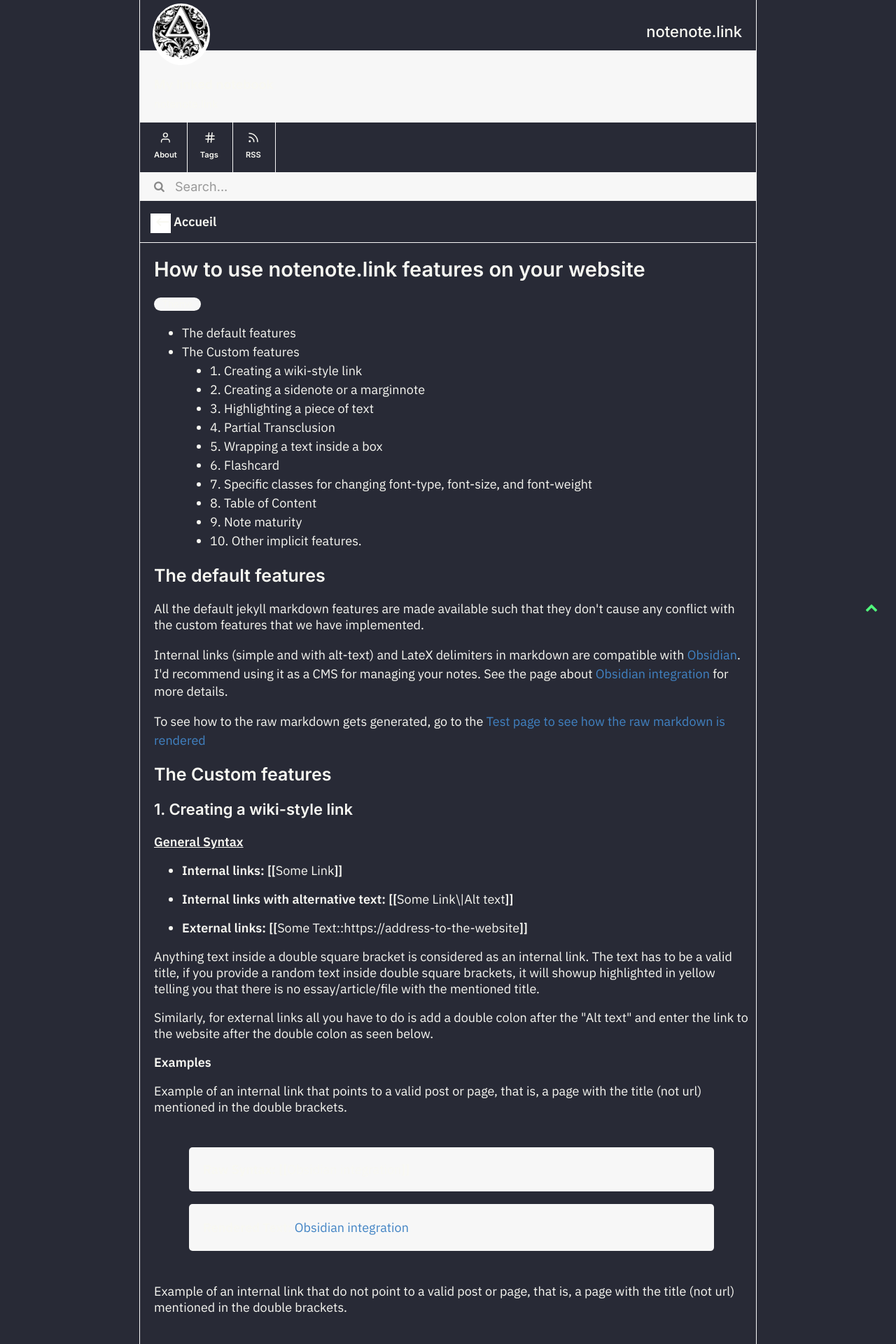
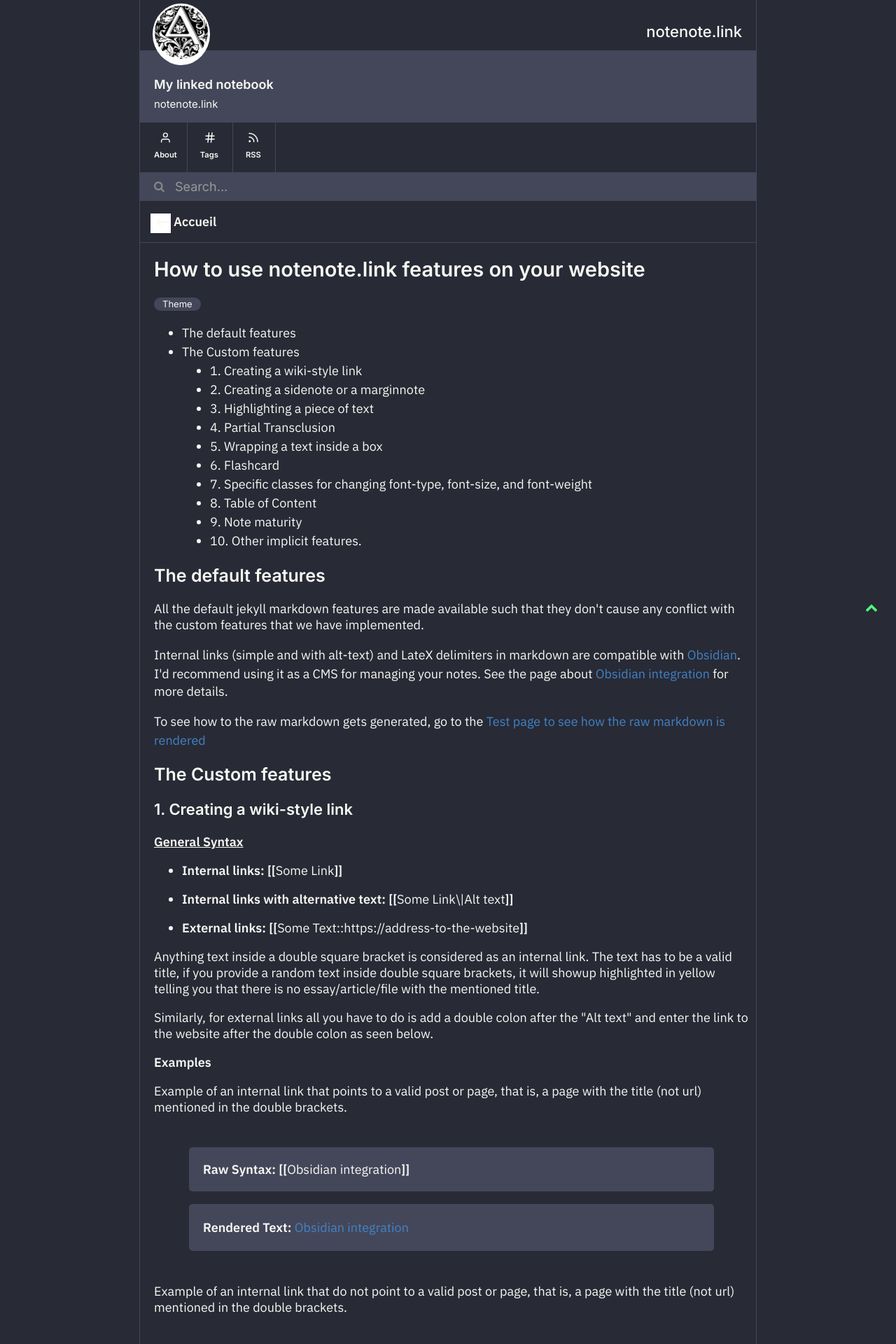
Before and after one commit to Krishna8009/Krishna8009.github.io, a Jekyll site: the page built from _notes/How to use the special features.md, in a window 1280 px wide. Shown: the top 1920 px of the page at 70% size. Built offline with Jekyll 4.4.1, drawn with Linux system fonts in a browser that asks for light colours; comment, search, counter and statistics services are not loaded.

Commit message:
Update style.css

```diff
--- a/assets/css/style.css
+++ b/assets/css/style.css
@@ -38,9 +38,9 @@
 }
 
 .box {
-    border-left: 1px solid #f7f7f7;
-    border-right: 1px solid #f7f7f7;
-    border-bottom: 1px solid #f7f7f7;
+    border-left: 1px solid #44475a;
+    border-right: 1px solid #44475a;
+    border-bottom: 1px solid #44475a;
     width: 80%;
     position: absolute;
     top: 0px;
@@ -152,7 +152,7 @@
 
 .regular-sans code {
     padding: 20px;
-    background-color: #f7f7f7;
+    background-color: #44475a;
     border-radius: 5px;
     border: none;
     font-family: 'IBM Plex Sans', Inter, 'Segoe UI', Roboto, Oxygen, Ubuntu, Cantarell, 'Open Sans', 'Helvetica Neue', sans-serif !important;
@@ -160,7 +160,7 @@
 
 .serif code {
     padding: 20px;
-    background-color: #f7f7f7;
+    background-color: #44475a;
     border-radius: 5px;
     border: none;
     font-family: 'EB Garamond', Georgia, serif !important;
@@ -176,7 +176,7 @@
     padding: 15px 15px  15px 15px;
     vertical-align:middle;
     width: 90%;
-    background-color: #f7f7f7;
+    background-color: #44475a;
     border: 1px solid #e9e9e9;
     border-radius: 5px;
     color: #50fa7b;
@@ -201,7 +201,7 @@
     font-family: inherit;
     font-size: inherit;
     padding: 20px;
-    background-color: #f7f7f7;
+    background-color: #44475a;
     border-radius: 5px;
 }
 
@@ -246,11 +246,11 @@
 }
 
 thead tr:nth-child(odd) {
-    background-color: #f7f7f7;
+    background-color: #44475a;
 }
 
 tbody tr:nth-child(even) {
-    background-color: #f7f7f7;
+    background-color: #44475a;
 }
 
 hr {
@@ -263,7 +263,7 @@
 /* Blogposts: Post-heading, Post-subheading, Post-content, Related Posts*/
 
 .site-heading {
-    border-bottom: 2px solid #f7f7f7;
+    border-bottom: 2px solid #44475a;
     flex: 0 0 20px;
     align-self: stretch;
     align-content: flex-end;
@@ -312,14 +312,14 @@
 
 
 .dashboard {
-    border-bottom: 2px solid #f7f7f7;
+    border-bottom: 2px solid #44475a;
     width: 100%;
     display: flex;
     flex-direction: column;
 }
 
 .userboard {
-    background-color: #f7f7f7;
+    background-color: #44475a;
     width: 100%;
 }
 
@@ -372,7 +372,7 @@
 }
 
 .main-site-subheader {
-    border-bottom: 1px solid #f7f7f7;
+    border-bottom: 1px solid #44475a;
     padding-left: 15px;
 }
 
@@ -384,7 +384,7 @@
     vertical-align: middle;
     display: inline-block;
     justify-content: center;
-    border-right: 1px solid #f7f7f7;
+    border-right: 1px solid #44475a;
     color: #f8f8f2;
 }
 
@@ -456,7 +456,7 @@
 }
 
 .notes-page-subheader {
-    border-bottom: 1px solid #f7f7f7;
+    border-bottom: 1px solid #44475a;
     padding-left: 15px;
 }
 
@@ -591,7 +591,7 @@
     font-family:  'IBM Plex Sans', Inter, 'Segoe UI', Roboto, 'Helvetica Neue', Arial, sans-serif;
     font-size: 18px;  /* Let's set the font-size to something old-man friendly */
     padding: 20px;
-    background-color: #f7f7f7;
+    background-color: #44475a;
     border-radius: 5px;
 }
 
@@ -641,8 +641,8 @@
     font-family:  Inter, 'Segoe UI', Roboto, 'Helvetica Neue', Arial, sans-serif !important;
     color: #50fa7b;
     font-size: 18px;
-    border-bottom: 1px solid #f7f7f7;
-    background-color: #f7f7f7;
+    border-bottom: 1px solid #44475a;
+    background-color: #44475a;
 }
 
 ::placeholder {
@@ -661,7 +661,7 @@
 }
 
 .searchbar input[type="text"]:focus {
-    border-color: #f7f7f7;
+    border-color: #44475a;
     box-shadow: 0 0 8px 0 #A7D0EB;
 }
 
@@ -718,12 +718,12 @@
 .feed-title-excerpt-block {
     width: 100%;
     cursor: pointer;
-    border-top: 1px solid #f7f7f7;
-    border-bottom: 1px solid #f7f7f7;
+    border-top: 1px solid #44475a;
+    border-bottom: 1px solid #44475a;
 }
 
 .feed-title-excerpt-block:hover {
-    background-color: #f7f7f7;
+    background-color: #44475a;
 }
 
 .srccode {
@@ -777,7 +777,7 @@
 
 .tag {
     color: #f8f8f2;
-    background: #f7f7f7;
+    background: #44475a;
     text-decoration: none;
     display: inline-block;
     padding: 0 12px;
@@ -1011,7 +1011,7 @@
 }
 
 .related {
-    background-color: #f7f7f7;
+    background-color: #44475a;
     width: 100%;
     min-height: 100px;
     border-radius: 10px;
```
